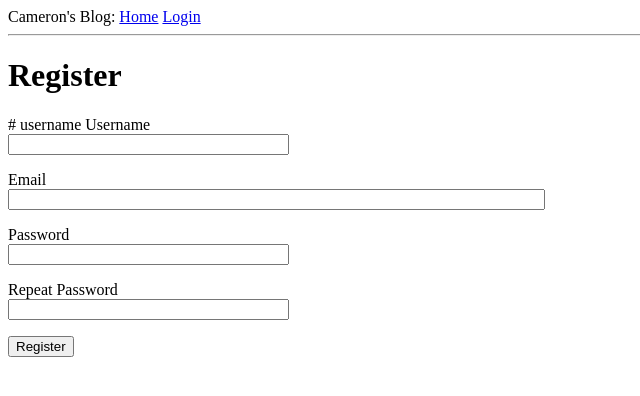
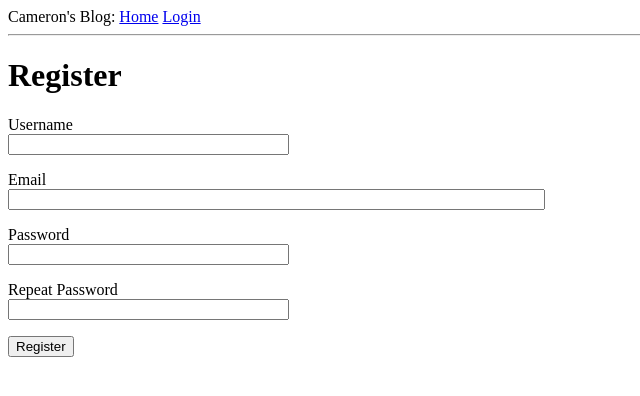
Before and after one commit to CameronLooney/Blog-App, a Flask app: page /register in a window 1280 px wide. Shown: the top 396 px of the page, without its empty margins (0-640 px from the left). Run offline with Flask 2, Linux system fonts and the light colour scheme.

Commit message:
fixed html

```diff
--- a/app/form.py
+++ b/app/form.py
@@ -10,7 +10,6 @@ class LoginForm(FlaskForm):
     submit = SubmitField('Sign In')
 
 class RegisterForm(FlaskForm):
-    #form details
     username = StringField('Username', validators=[DataRequired()])
     # ensure email is a valid email format
     email = StringField('Email', validators=[DataRequired(),Email()])
--- a/app/templates/register.html
+++ b/app/templates/register.html
@@ -4,7 +4,7 @@
     <form action="" method="post">
         {{ form.hidden_tag() }}
         <p>
-            # username
+
             {{ form.username.label }}<br>
             {{ form.username(size=32) }}<br>
             {% for error in form.username.errors %}
```
